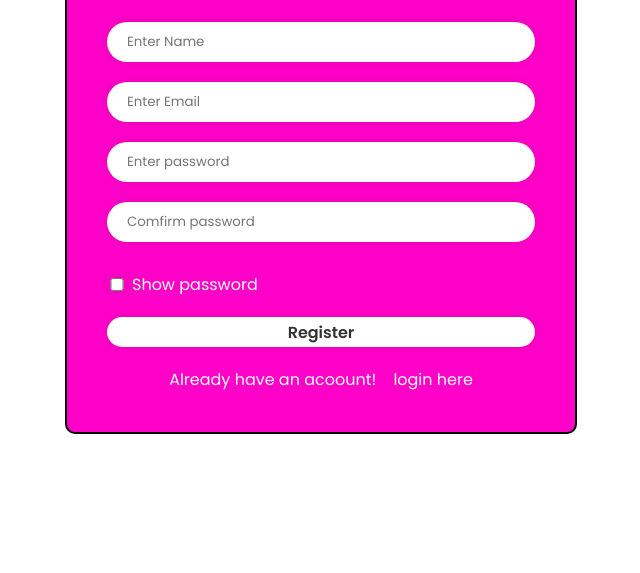
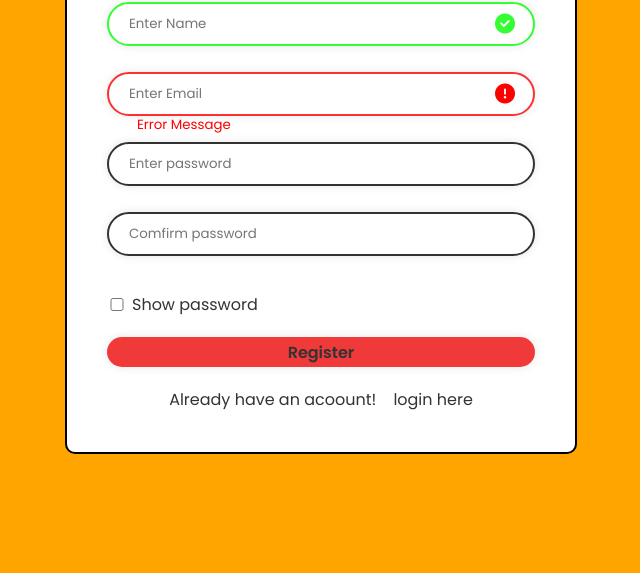
Before and after one commit to noumanafzall/SMM-Panel, a plain HTML site: page signup.html in a window 1280 px wide. Shown: the part 227-800 px from the top of the page, without its empty margins (319-959 px from the left). Drawn offline with Linux system fonts and the light colour scheme.

Commit message:
form validation practice

```diff
--- a/signup.css
+++ b/signup.css
@@ -12,19 +12,21 @@ body{
     align-items: center;
     justify-content: center;
     min-height: 100vh;
+    background: orange;
 }
 
 .signUp-wrapper{
     width: 40%;
-    background: rgb(255, 0, 200);
+    background: #fff;
     border: 2px solid;
     border-radius: 10px;
     padding: 30px 40px;
+
 }
 
 .signUp-wrapper h1{
     text-align: center;
-    color: #fff;
+    color: black;
 }
 
 .signUp-wrapper .input-box{
@@ -32,19 +34,58 @@ body{
     width: 100%;
     height: 30px;
     margin: 30px 0;
+    padding-bottom: 40px;
 }
 
-.signUp-wrapper input{
+.input-box input{
     width: 100%;
     height: 100%;
     background: #fff;
     border: none;
+    display: block;
     outline: none;
+    border: 2px solid #333;
     box-shadow: 0 0 10px rgba(0, 0, 0, .1);
     border-radius: 40px;
     padding: 20px 45px 20px 20px;
 
 }
+
+.input-box i{
+    position: absolute;
+    right: 20px;
+    top: 55%;
+    transform: translateY(-50%);
+    font-size: 20px;
+    visibility: hidden;
+}
+
+.input-box small{
+    visibility: hidden;
+    position: absolute;
+    top: 43px;
+    left: 30px;
+}
+
+/* changing borders and icons on success and error */
+
+.input-box.success input, .input-box.success i.fa-circle-check{
+    border-color: rgb(52, 253, 52);
+    visibility: visible;
+    color: rgb(52, 253, 52);
+}
+
+.input-box.error input, .input-box.error i.fa-circle-exclamation, .input-box.error .eMessage{
+    border-color: rgb(252, 48, 48);
+    visibility: visible;
+    color: red;
+}
+
+/* ------------------------------------------------- */
+
+
+
+
 
 .show-password {
     width: 100%;
@@ -53,15 +94,14 @@ body{
     justify-content: left;
     padding: 10px 0 10px;
     margin-bottom: 10px;
-    color: #fff;
+    color: #333;
 }
 
 .show-password input{
     width: 20px;
     margin-right: 5px;
-    accent-color: #fff;
+    accent-color: #333;
 }
-
 
 
 .show-password label{
@@ -71,7 +111,7 @@ body{
 .signUp-wrapper .btn{
     width: 100%;
     height: 30px;
-    background: #fff;
+    background: #f03939;
     border: none;
     outline: none;
     box-shadow: 0 0 10px rgba(0, 0, 0, .1);
@@ -93,13 +133,13 @@ body{
     display: flex;
     align-items: center;
     justify-content: center;
-    color: #fff;
+    color: #333;
     margin: 20px 0 10px;
 }
 
 .signUp-wrapper .login-link a{
     text-decoration: none;
-    color: #fff;
+    color: #333;
 }
 
 .signUp-wrapper .login-link a:hover{
--- a/signup.html
+++ b/signup.html
@@ -5,6 +5,7 @@
     <meta name="viewport" content="width=device-width, initial-scale=1.0">
 
     <link rel="stylesheet" href="signup.css">
+    <script src="https://kit.fontawesome.com/8d54003bde.js" crossorigin="anonymous"></script>
 
     <title>SignUp</title>
 </head>
@@ -12,20 +13,32 @@
     <div class="signUp-wrapper">
         <form>
             <h1>SignUp</h1>
-            <div class="input-box">
+            <div class="input-box success">
                 <input type="text" placeholder="Enter Name">
+                <i class="fa-solid fa-circle-check"></i>
+                <i class="fa-solid fa-circle-exclamation"></i>
+                <small class="eMessage">Error Message</small>
+            </div>
+
+            <div class="input-box error">
+                <input type="email" placeholder="Enter Email">
+                <i class="fa-solid fa-circle-check"></i>
+                <i class="fa-solid fa-circle-exclamation"></i>
+                <small class="eMessage">Error Message</small>
             </div>
 
             <div class="input-box">
-                <input type="text" placeholder="Enter Email">
+                <input type="password" placeholder="Enter password">
+                <i class="fa-solid fa-circle-check"></i>
+                <i class="fa-solid fa-circle-exclamation"></i>
+                <small class="eMessage">Error Message</small>
             </div>
 
             <div class="input-box">
-                <input type="text" placeholder="Enter password">
-            </div>
-
-            <div class="input-box">
-                <input type="text" placeholder="Comfirm password">
+                <input type="password" placeholder="Comfirm password">
+                <i class="fa-solid fa-circle-check"></i>
+                <i class="fa-solid fa-circle-exclamation"></i>
+                <small class="eMessage">Error Message</small>
             </div>
 
             <div class="show-password">
```
